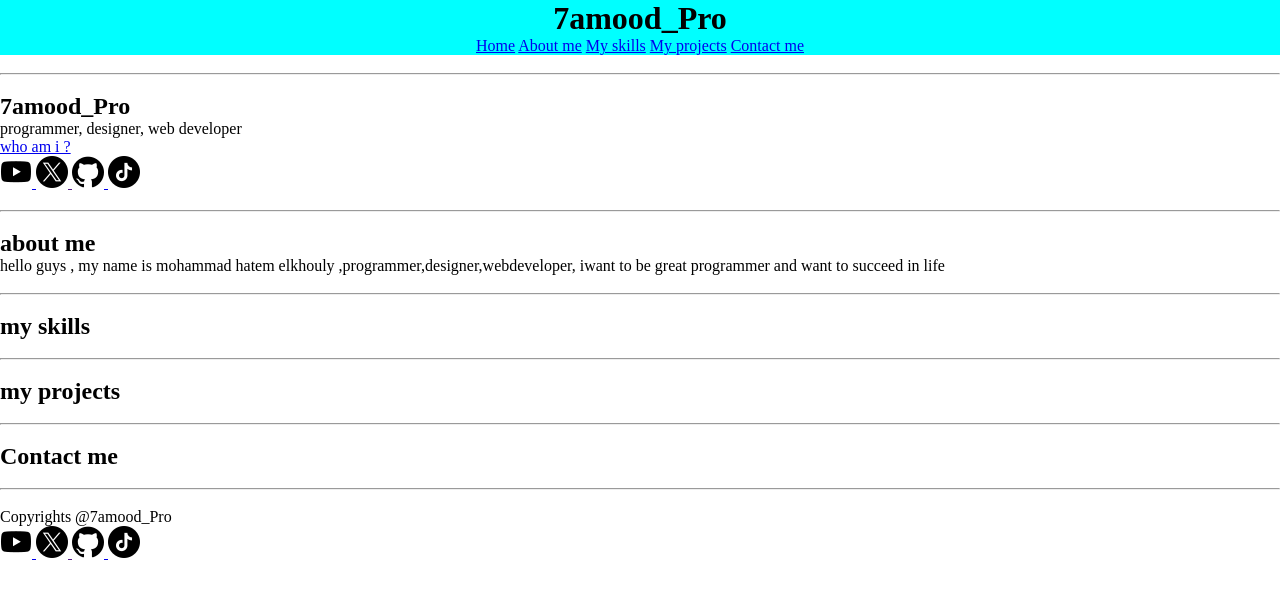
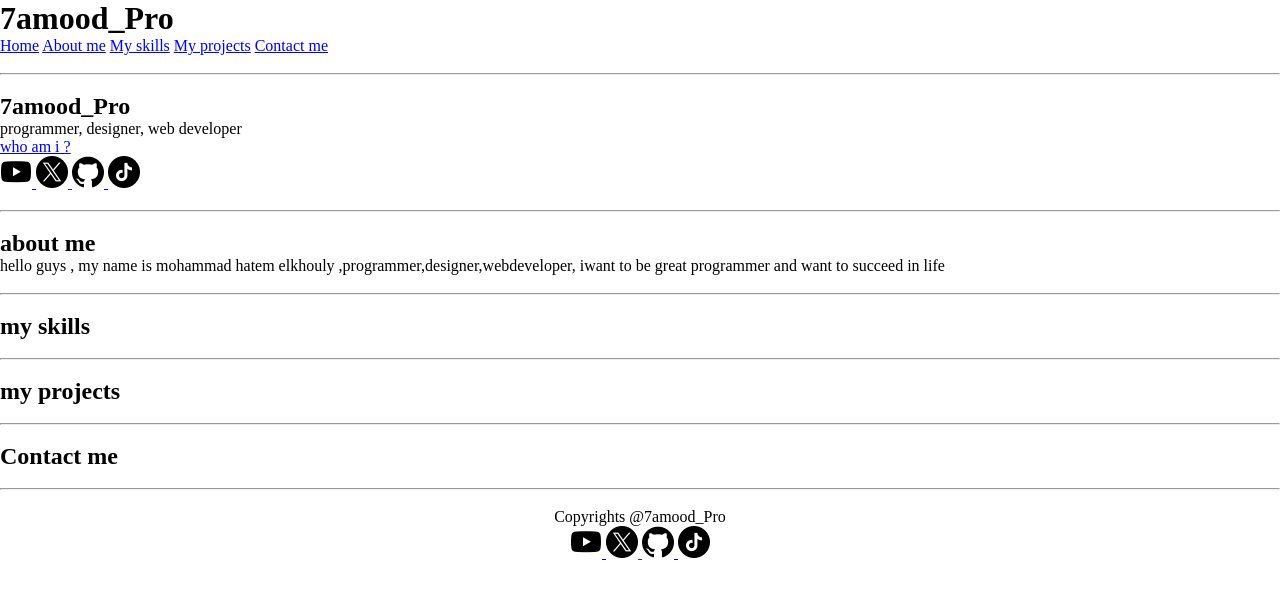
Before and after one commit to 7amoodPro/my-portfilo.io, a plain HTML site: page index.html in a window 1280 px wide. Drawn offline with Linux system fonts and the light colour scheme.

Commit message:
some chagnes in css improve

```diff
--- a/index.html
+++ b/index.html
@@ -15,7 +15,7 @@
                           <!-- header -->
       <header>
         <h1 class="logo header">7amood_Pro</h1>
-            <div class="header links">
+            <div id="header links">
               <a href="home">Home</a>
               <a href="#abt">About me</a>
               <a href="#skills">My skills</a>
--- a/style.css
+++ b/style.css
@@ -1,11 +1,10 @@
 *{
   margin: 0cm;
 }
-.header{
+#header{
   background-color: aqua;
   text-align: center;
 }
-.foot{
+#foot{
   text-align: center;
 }
-/* #hi this my css file */
```
Also changed, not shown: 1 other file.
